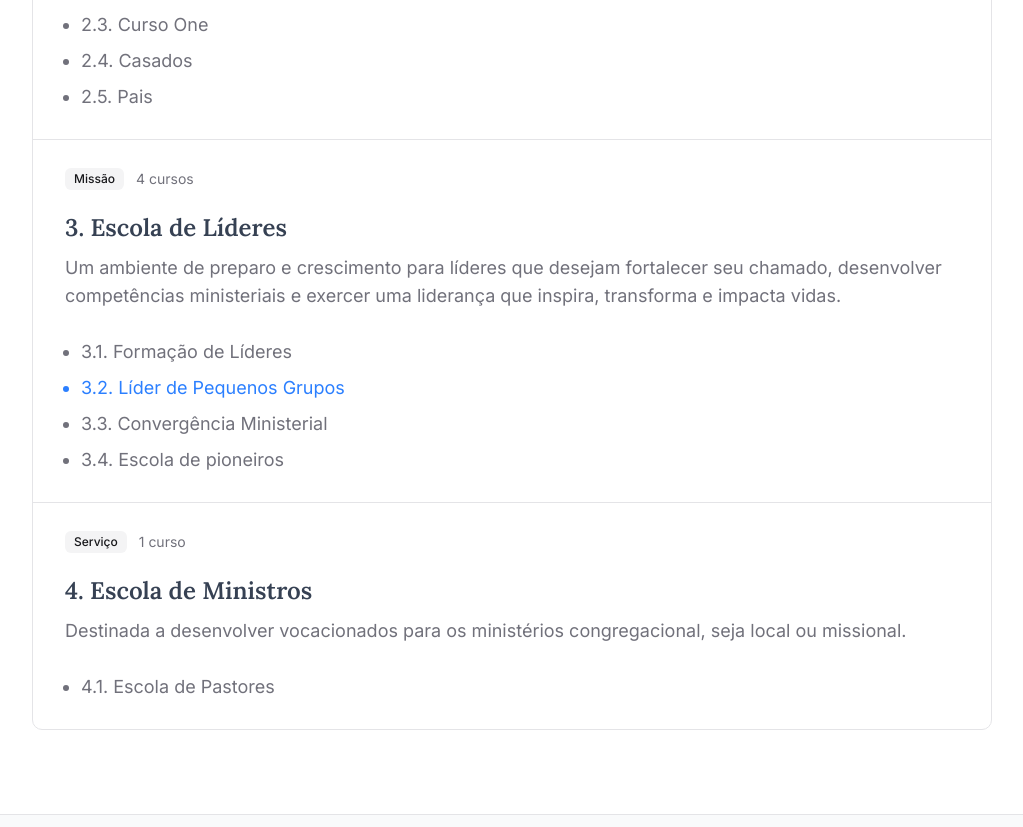
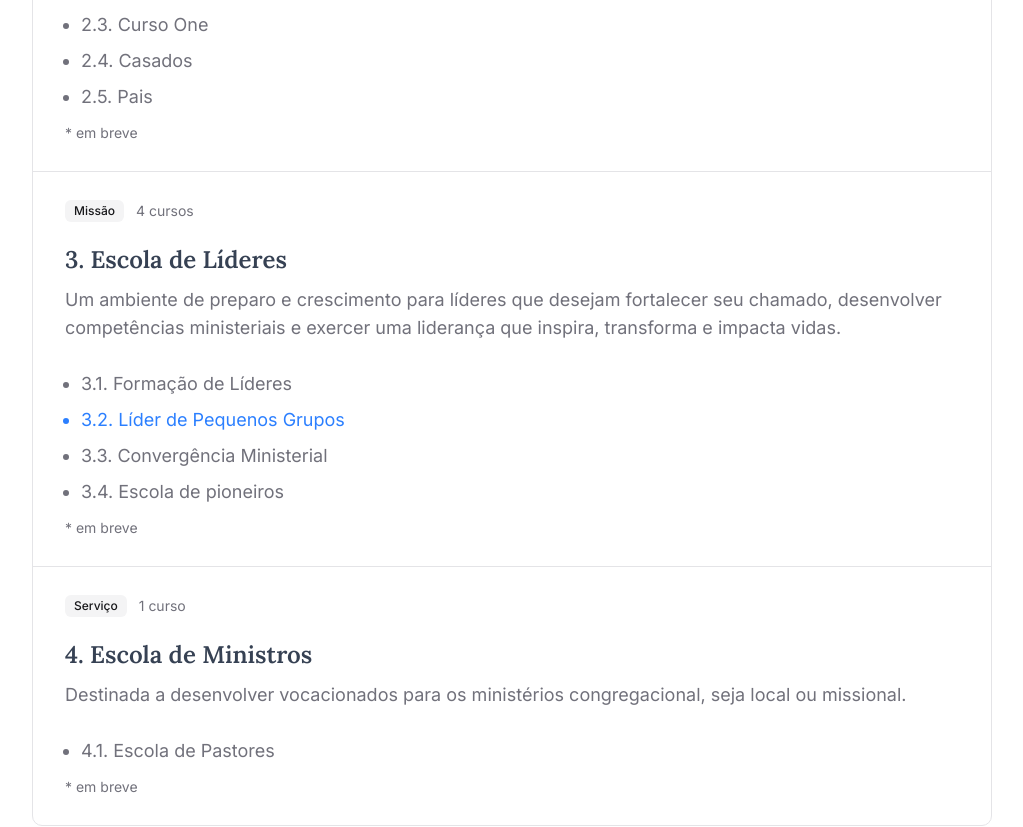
Before and after one commit to oceanodg/ocn-institucional-v4, a Next.js app: page /oceano-academy/temp in a window 1280 px wide. Shown: the part 1880-2707 px from the top of the page, without its empty margins (128-1151 px from the left). Built offline with nearby package versions, Linux system fonts and the light colour scheme.

Commit message:
feat: display message for upcoming courses in SchoolCards component to improve user awareness

```diff
--- a/app/(site)/oceano-academy/temp/page.tsx
+++ b/app/(site)/oceano-academy/temp/page.tsx
@@ -202,6 +202,9 @@ function SchoolCards() {
                 </SummaryLi>
               ))}
             </UL>
+            {school.courses.some((course) => !course.href) && (
+              <p className="mt-3 text-sm text-muted-foreground">* em breve</p>
+            )}
           </CardContent>
 
           {school.id !== data[data.length - 1].id ? <Separator /> : null}
```
